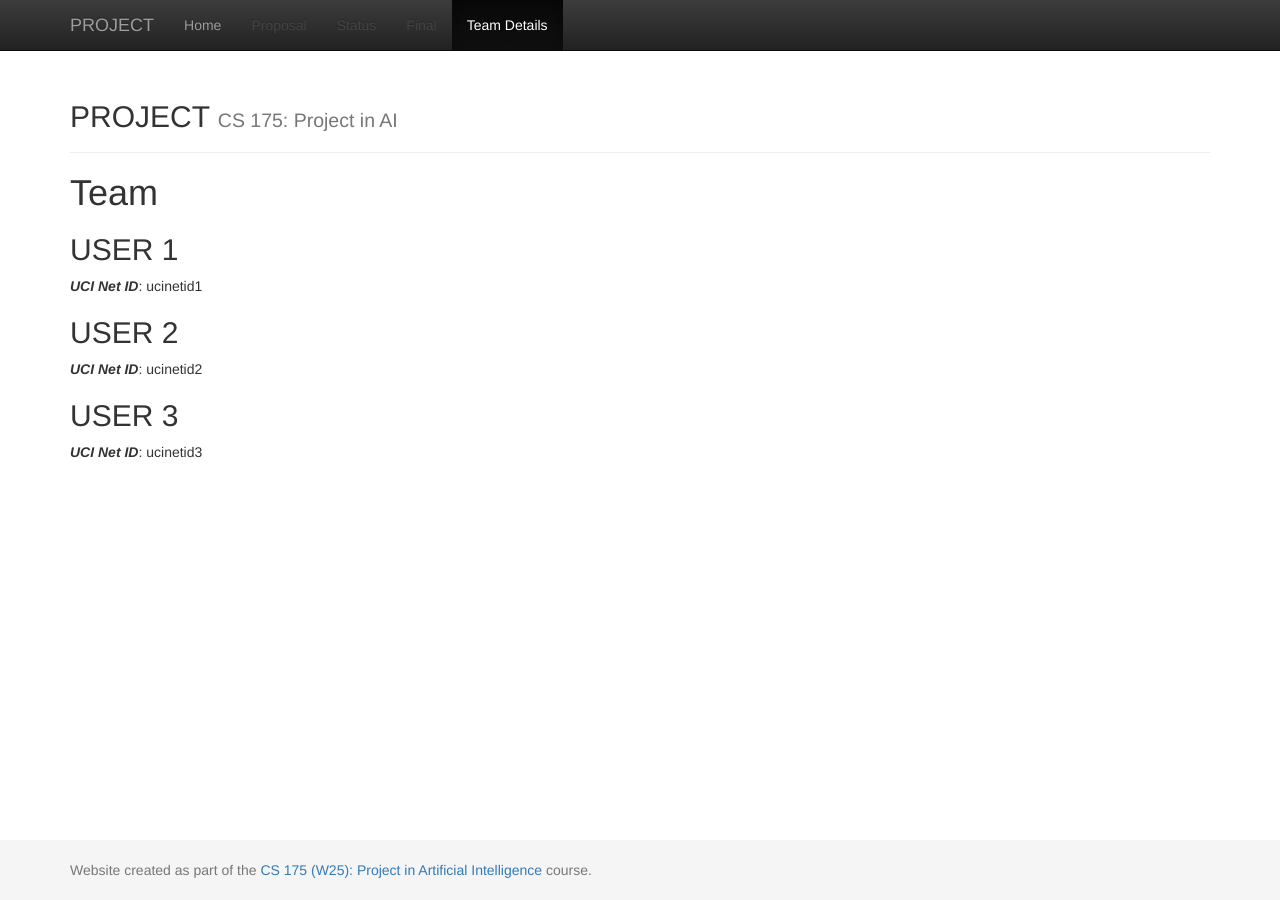
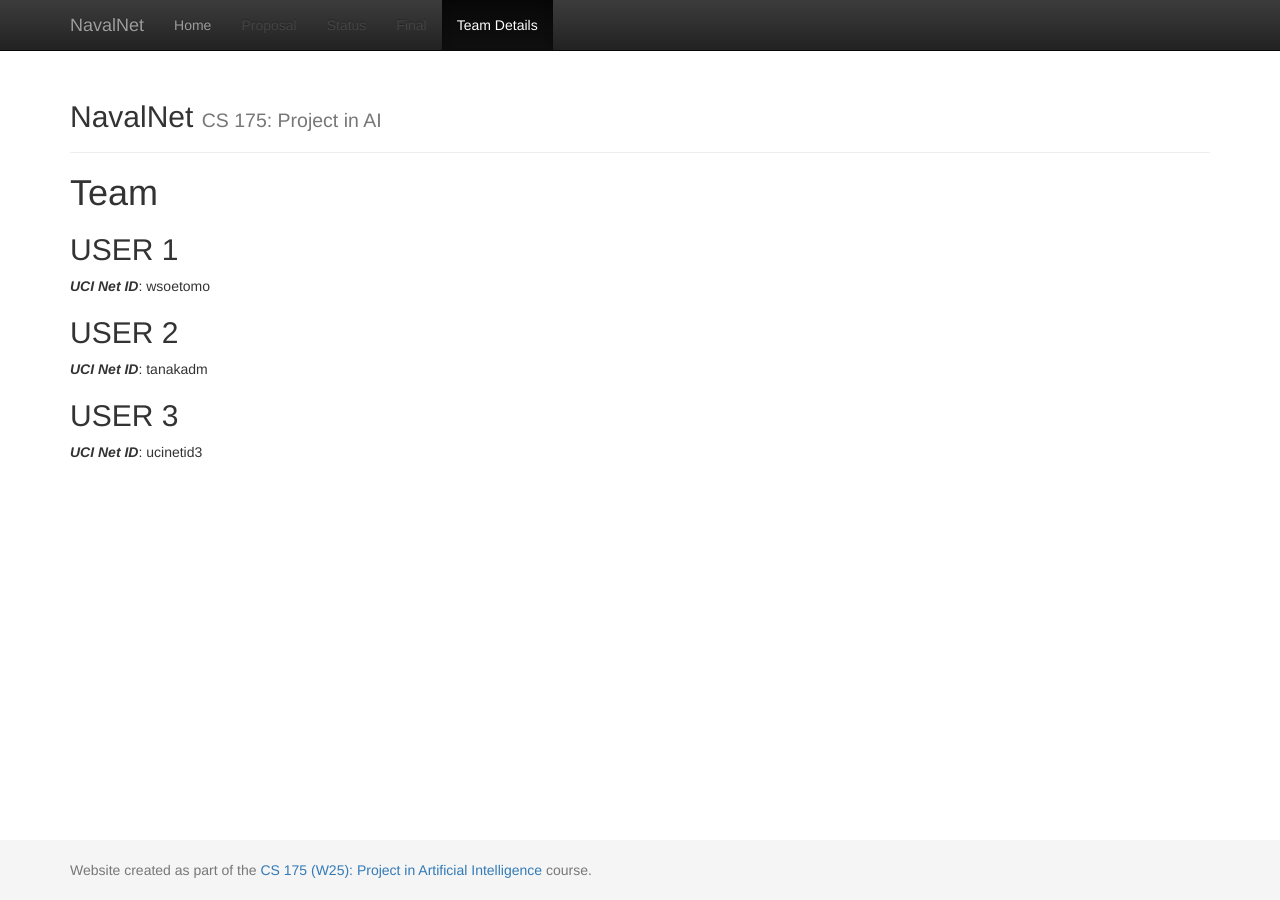
Before and after one commit to WilsonSoetomo/NavalNet, a Jekyll site: the page built from docs/team.md, in a window 1280 px wide. Built offline with Jekyll 4.4.1, drawn with Linux system fonts in a browser that asks for light colours.

Commit message:
modifying yaml and md

```diff
--- a/docs/_config.yml
+++ b/docs/_config.yml
@@ -1,7 +1,7 @@
 ###########
 # site.title
 
-title:    'PROJECT'
+title:    'NavalNet'
 subtitle: 'CS 175: Project in AI'
 
 
--- a/docs/team.md
+++ b/docs/team.md
@@ -7,10 +7,10 @@ title:  Team
 
 
 ## USER 1
-***UCI Net ID***: ucinetid1
+***UCI Net ID***: wsoetomo
 
 ## USER 2
-***UCI Net ID***: ucinetid2
+***UCI Net ID***: tanakadm
 
 ## USER 3
 ***UCI Net ID***: ucinetid3
```
Also changed, not shown: docs/index.md (+1 -1 lines).
